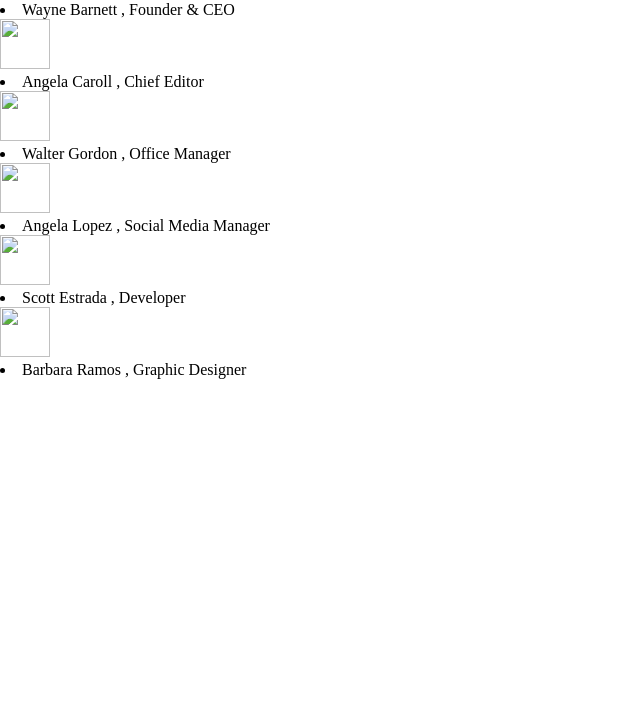
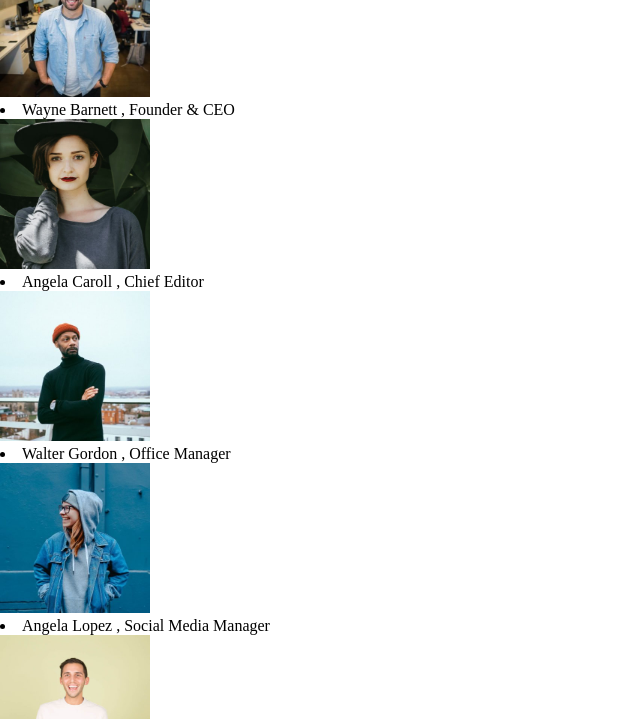
Before and after one commit to BrunoCanini/js-our-team, a plain HTML site: page index.html in a window 1280 px wide. Shown: the part 90-809 px from the top of the page, without its empty margins (0-640 px from the left). Drawn offline with Linux system fonts and the light colour scheme.

Commit message:
foto 2.0

```diff
--- a/main.js
+++ b/main.js
@@ -3,37 +3,37 @@
     {
         nome : "Wayne Barnett",
         ruolo : "Founder & CEO",
-        foto : "wayne-barnett-founder-ceo.jpg"
+        foto : "./img/wayne-barnett-founder-ceo.jpg"
     },
 
     {
         nome : "Angela Caroll",
         ruolo : "Chief Editor",
-        foto : "angela-caroll-chief-editor.jpg"
+        foto : "./img/angela-caroll-chief-editor.jpg"
     },
 
     {
         nome : "Walter Gordon",
         ruolo : "Office Manager",
-        foto : "walter-gordon-office-manager.jpg"
+        foto : "./img/walter-gordon-office-manager.jpg"
     },
 
     {
         nome : "Angela Lopez",
         ruolo : "Social Media Manager",
-        foto : "angela-lopez-social-media-manager.jpg"
+        foto : "./img/angela-lopez-social-media-manager.jpg"
     },
 
     {
         nome : "Scott Estrada",
         ruolo : "Developer",
-        foto : "scott-estrada-developer.jpg"
+        foto : "./img/scott-estrada-developer.jpg"
     },
 
     {
         nome : "Barbara Ramos",
         ruolo : "Graphic Designer",
-        foto : "barbara-ramos-graphic-designer.jpg"
+        foto : "./img/barbara-ramos-graphic-designer.jpg"
     }
 
 ]
--- a/style.css
+++ b/style.css
@@ -5,6 +5,6 @@
 }
 
 .pic{
-    width: 50px;
-    height: 50px;
+    width: 150px;
+    height: 150px;
 }
```
